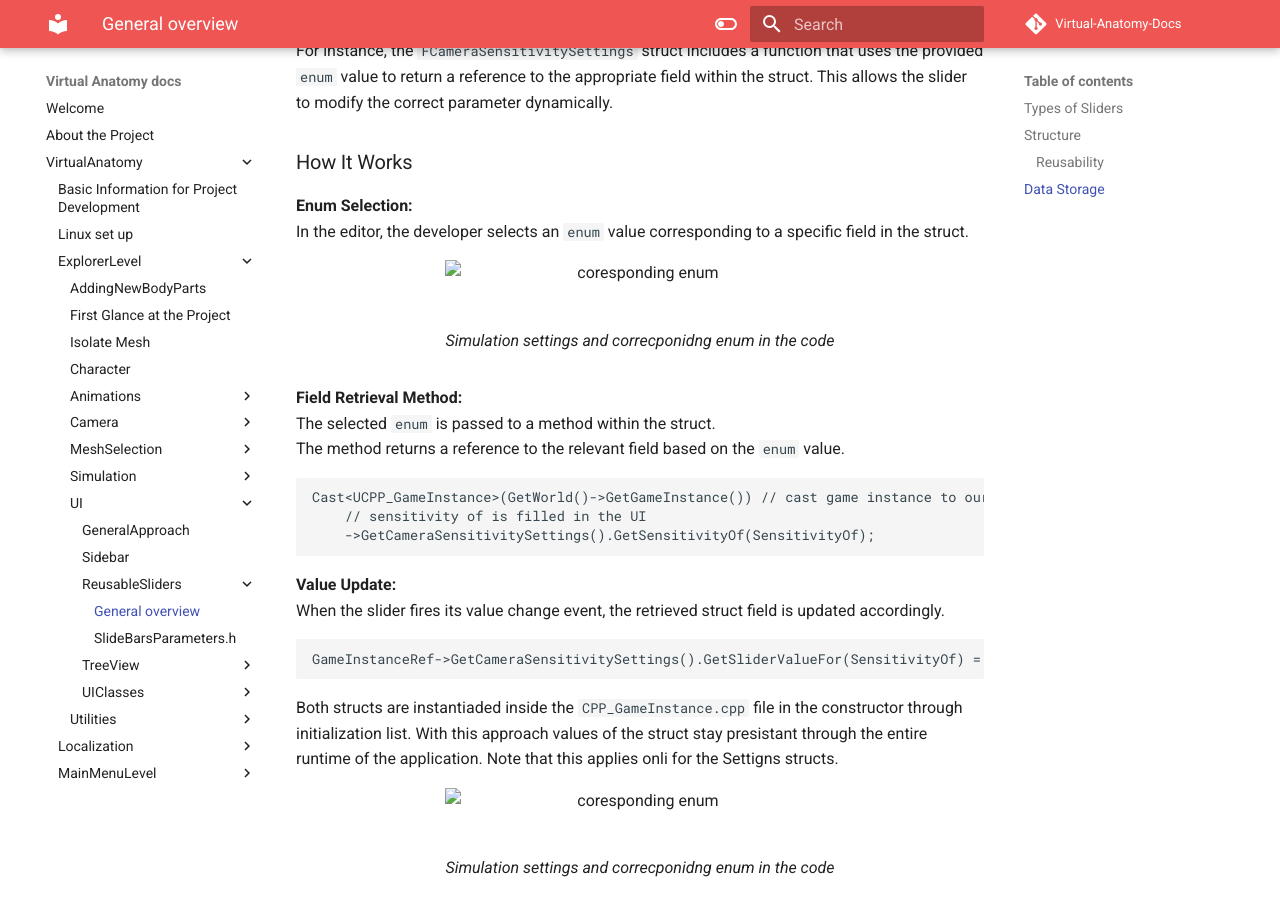
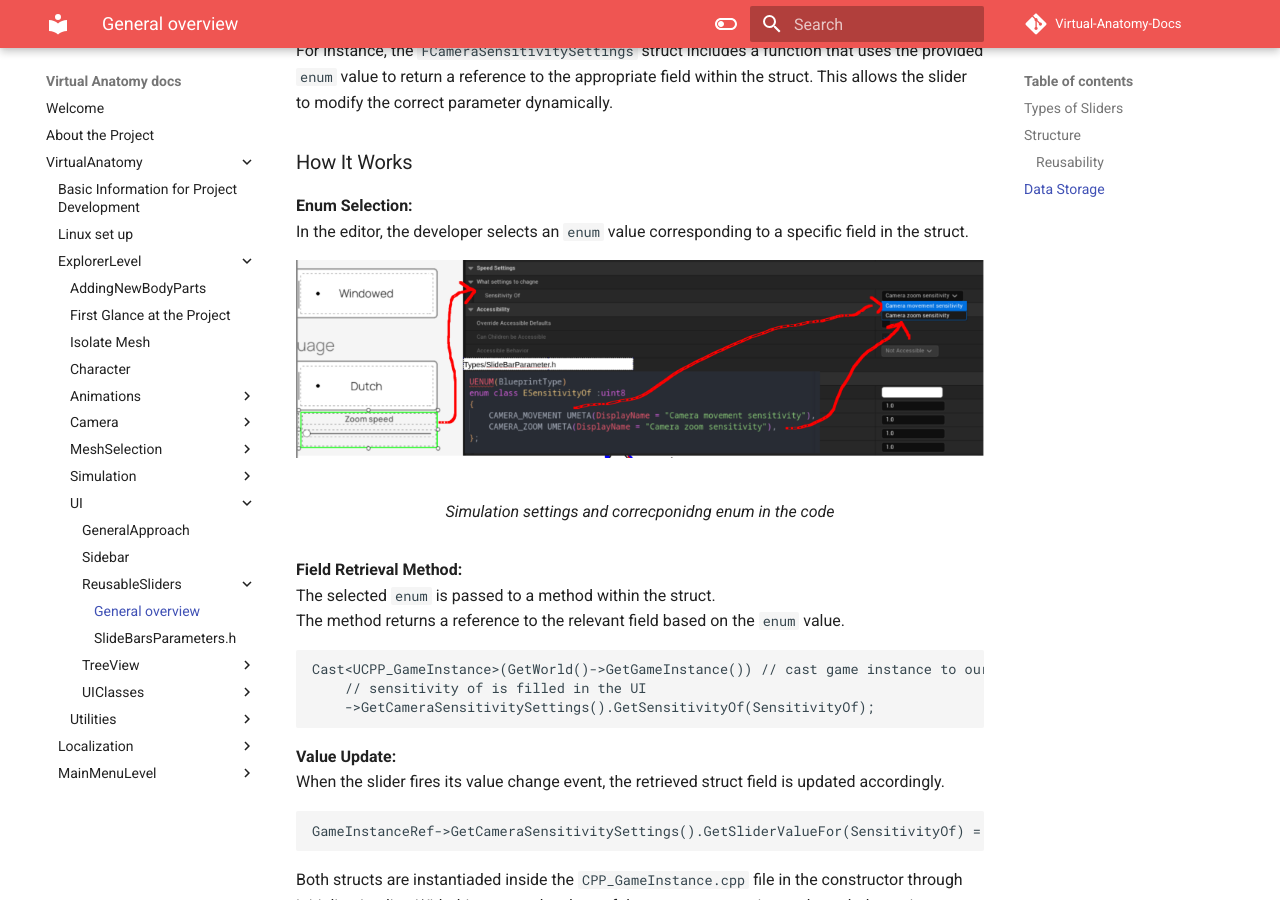
Before and after one commit to jrcz-data-science-lab/VirtualAnatomy-Documentation, an MkDocs documentation site: the page built from docs/VirtualAnatomy/ExplorerLevel/UI/ReusableSliders/ReusableSliders.md, in a window 1280 px wide and 900 px high, scrolled down 3782 px. Built offline with MkDocs 1.6.1 and Material for MkDocs 9.7.7, drawn with Linux system fonts in a browser that asks for light colours; comment, search, counter and statistics services are not loaded.

Commit message:
hopefully fixed images

```diff
--- a/docs/VirtualAnatomy/ExplorerLevel/UI/ReusableSliders/ReusableSliders.md
+++ b/docs/VirtualAnatomy/ExplorerLevel/UI/ReusableSliders/ReusableSliders.md
@@ -137,7 +137,7 @@ For instance, the `FCameraSensitivitySettings` struct includes a function that u
     In the editor, the developer selects an `enum` value corresponding to a specific field in the struct.
 
 <figure markdown="span">
-  ![coresponding enum](https://jrcz-data-science-lab.github.io/VirtualAnatomy-Documentation/images/images/slider-setting-example.png)
+  ![coresponding enum](https://jrcz-data-science-lab.github.io/VirtualAnatomy-Documentation/images/slider-setting-example.png)
    <figcaption>Simulation settings and correcponidng enum in the code </figcaption>
 </figure>
 
@@ -161,7 +161,7 @@ GameInstanceRef->GetCameraSensitivitySettings().GetSliderValueFor(SensitivityOf)
 Both structs are instantiaded inside the `CPP_GameInstance.cpp` file in the constructor through initialization list. With this approach values of the  struct stay presistant through the entire runtime of the application. Note that this applies onli for the Settigns structs.
 
 <figure markdown="span">
-  ![coresponding enum](https://jrcz-data-science-lab.github.io/VirtualAnatomy-Documentation/images/images/SliderArchitecture-Page-2.png)
+  ![coresponding enum](https://jrcz-data-science-lab.github.io/VirtualAnatomy-Documentation/images/SliderArchitecture-Page-2.png)
    <figcaption>Simulation settings and correcponidng enum in the code </figcaption>
 </figure>
 
```
